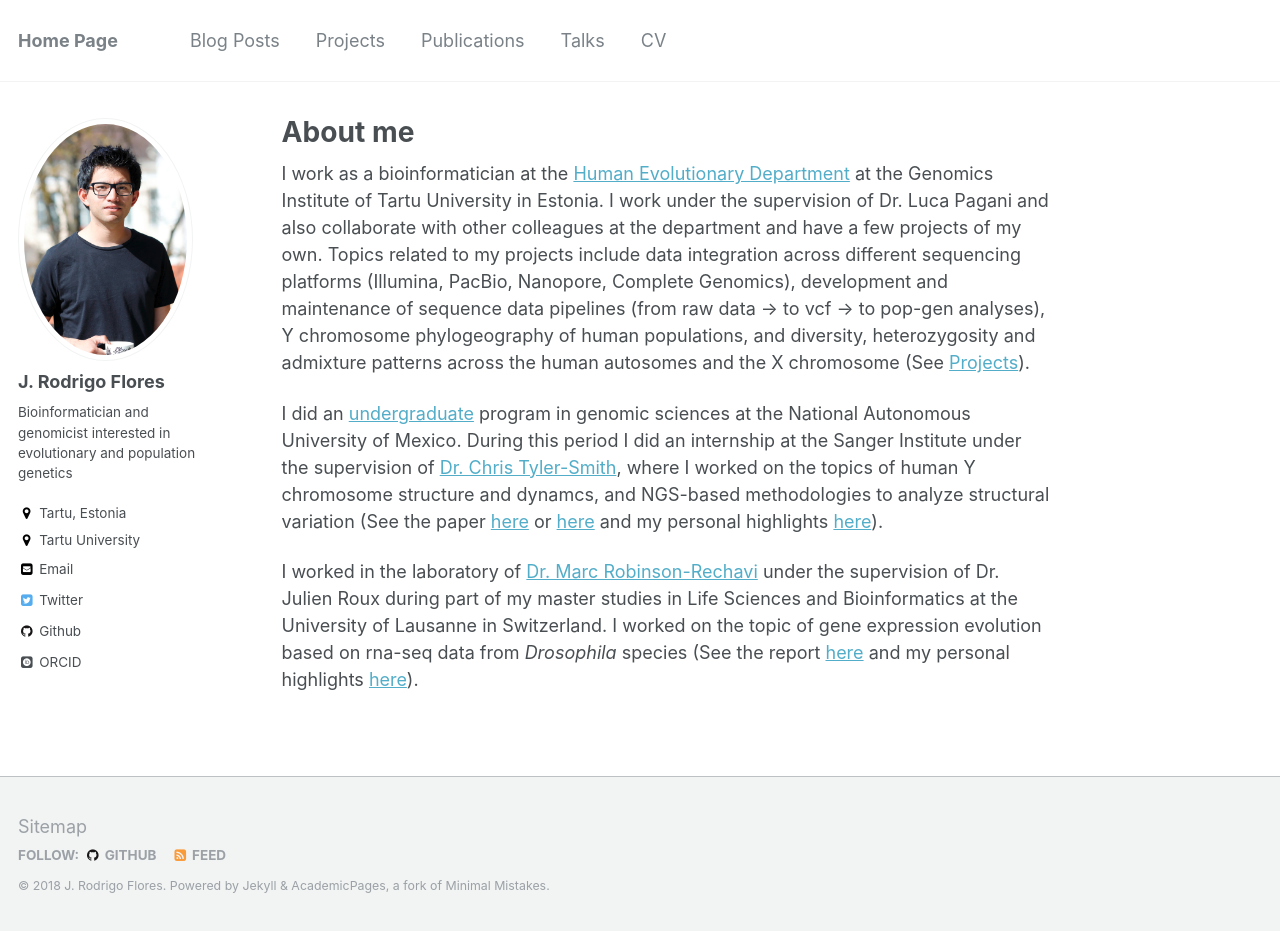
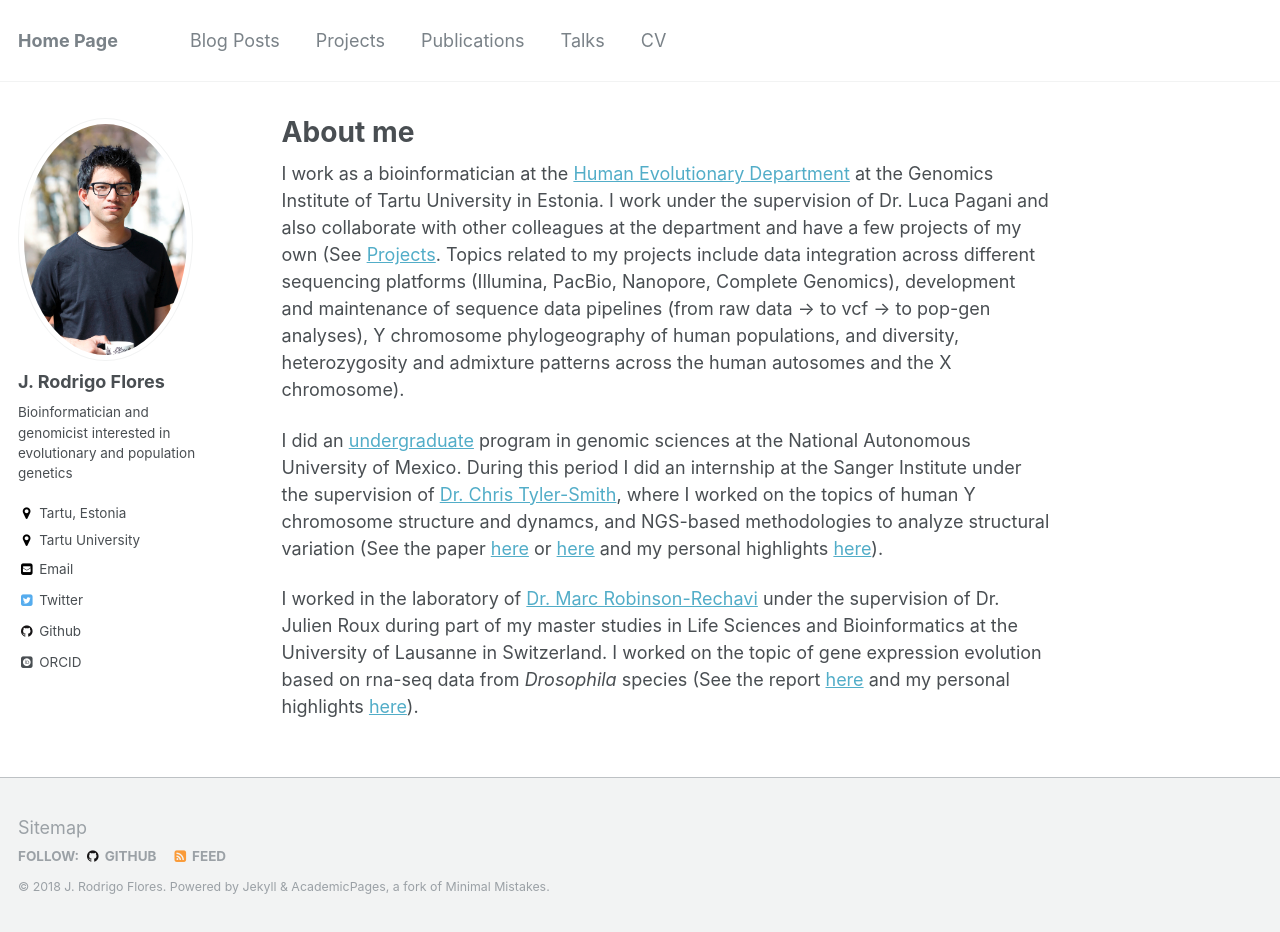
Before and after one commit to JRodrigoF/JRodrigoFlores.github.io, a Jekyll site: the page built from _pages/about.md, in a window 1280 px wide and 932 px high. Built offline with Jekyll 4.4.1, drawn with Linux system fonts in a browser that asks for light colours; some web fonts are replaced.

```diff
--- a/_pages/about.md
+++ b/_pages/about.md
@@ -8,7 +8,7 @@ redirect_from:
   - /about.html
 ---
 
-I work as a bioinformatician at the [Human Evolutionary Department](http://www.ebc.ee/) at the Genomics Institute of Tartu University in Estonia. I work under the supervision of Dr. Luca Pagani and also collaborate with other colleagues at the department and have a few projects of my own. Topics related to my projects include data integration across different sequencing platforms (Illumina, PacBio, Nanopore, Complete Genomics), development and maintenance of sequence data pipelines (from raw data -> to vcf -> to pop-gen analyses), Y chromosome phylogeography of human populations, and diversity, heterozygosity and admixture patterns across the human autosomes and the X chromosome (See [Projects](https://jrodrigoflores.com/projects/)).
+I work as a bioinformatician at the [Human Evolutionary Department](http://www.ebc.ee/) at the Genomics Institute of Tartu University in Estonia. I work under the supervision of Dr. Luca Pagani and also collaborate with other colleagues at the department and have a few projects of my own (See [Projects](https://jrodrigoflores.com/projects/). Topics related to my projects include data integration across different sequencing platforms (Illumina, PacBio, Nanopore, Complete Genomics), development and maintenance of sequence data pipelines (from raw data -> to vcf -> to pop-gen analyses), Y chromosome phylogeography of human populations, and diversity, heterozygosity and admixture patterns across the human autosomes and the X chromosome).
 
 I did an [undergraduate](http://www.lcg.unam.mx/about) program in genomic sciences at the National Autonomous University of Mexico. During this period I did an internship at the Sanger Institute under the supervision of [Dr. Chris Tyler-Smith](https://www.sanger.ac.uk/people/directory/tyler-smith-chris), where I worked on the topics of human Y chromosome structure and dynamcs, and NGS-based methodologies to analyze structural variation (See the paper [here](https://www.ncbi.nlm.nih.gov/pmc/articles/PMC4500966/) or [here](https://www.researchgate.net/publication/278788994_Structural_variation_on_the_human_Y_chromosome_from_population-scale_resequencing) and my personal highlights [here](https://jrodrigoflores.com/posts/2018/11/Paper-Y-chromosome-structural-variation/)).
 
```
